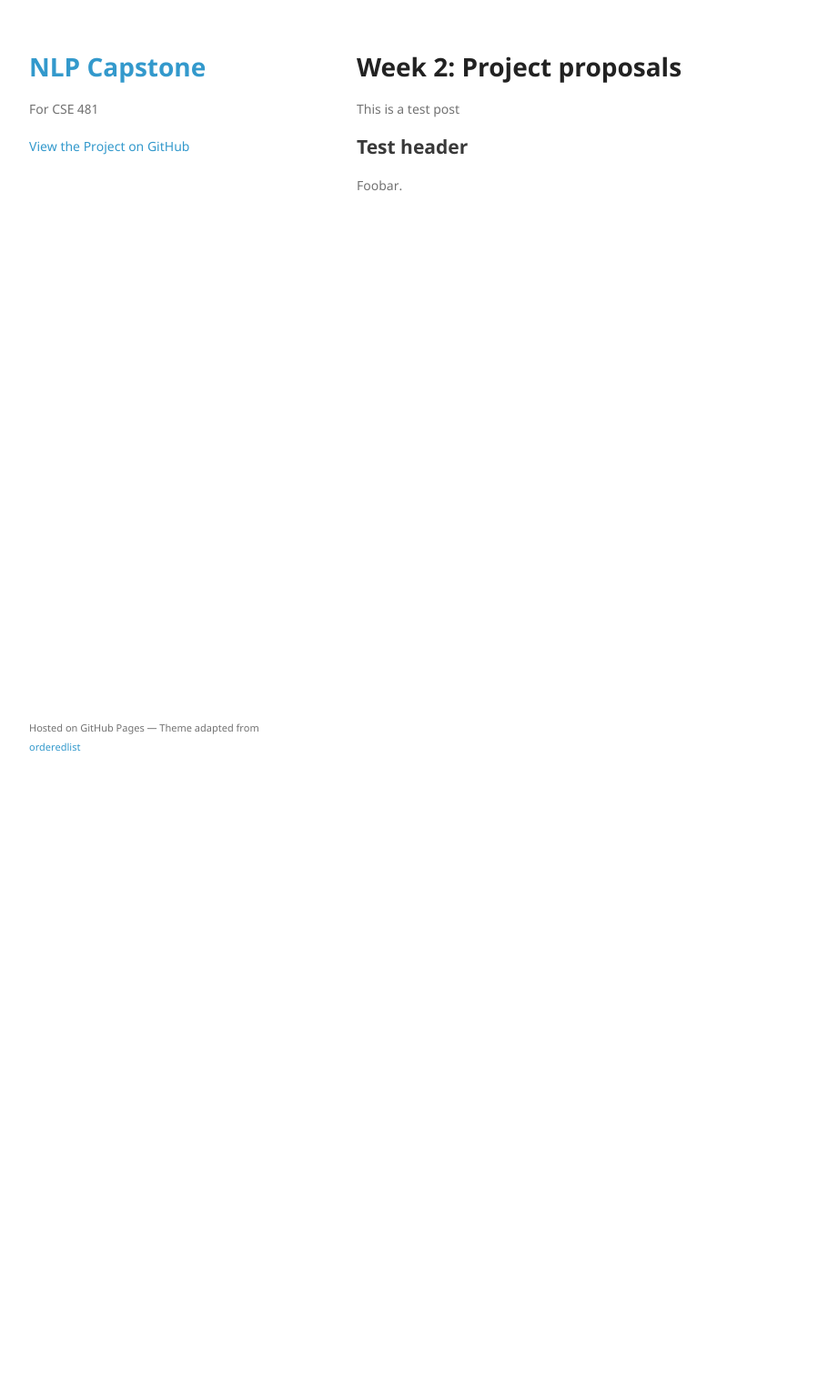
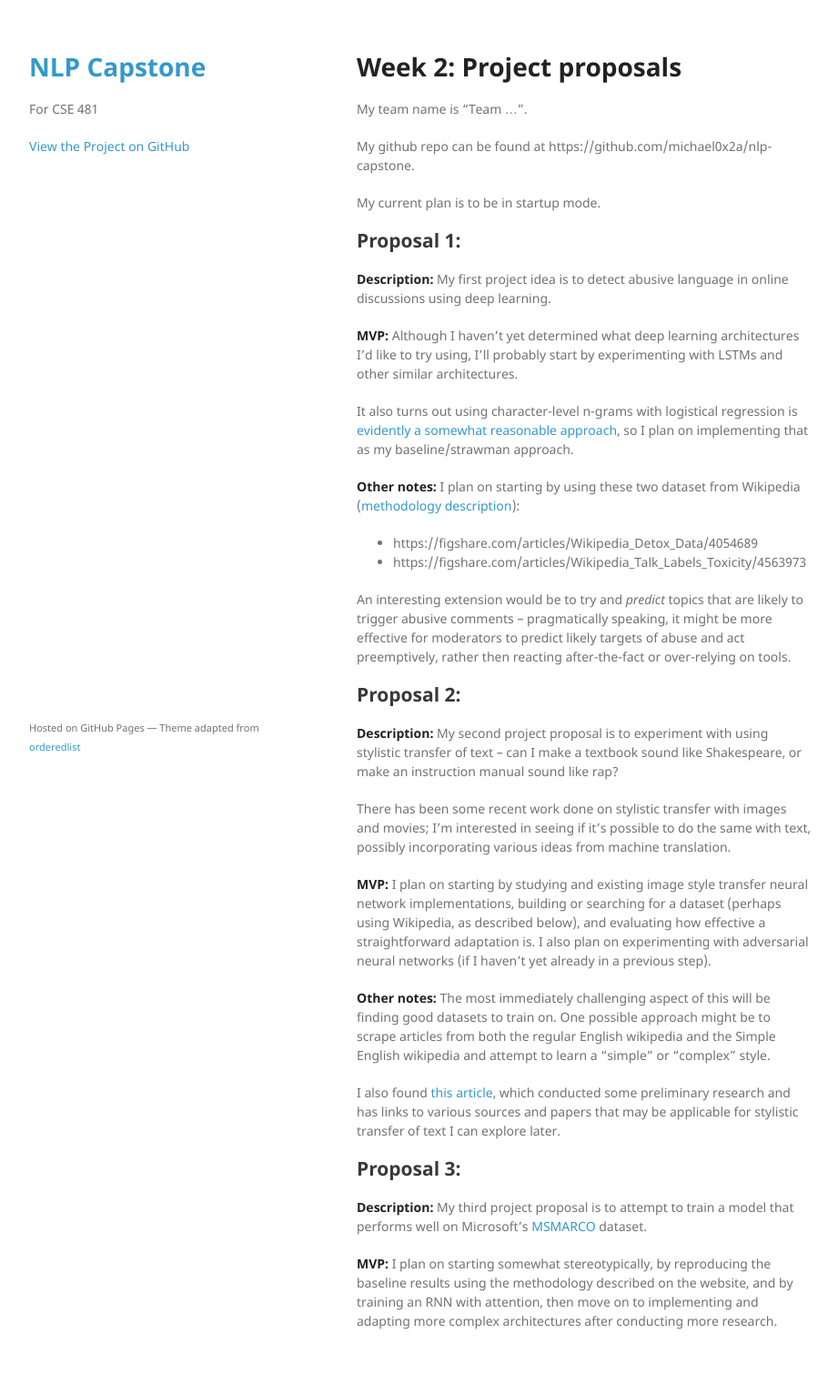
Before and after one commit to Michael0x2a/nlp-capstone, a Jekyll site: the page built from docs/_posts/2017-04-04-week-2.md, in a window 1280 px wide. Shown: the whole page at 91% size, without its empty margins (178-1099 px from the left). Built offline with Jekyll 4.4.1, drawn with Linux system fonts in a browser that asks for light colours; comment, search, counter and statistics services are not loaded; before the commit the page ends 900 px from its top, so only the background shows below that.

Commit message:
Add project proposal

```diff
--- a/docs/_posts/2017-04-04-week-2.md
+++ b/docs/_posts/2017-04-04-week-2.md
@@ -3,8 +3,76 @@ layout: blog
 title: "Week 2: Project proposals"
 ---
 
-This is a test post
+My team name is "Team ...".
 
-## Test header
+My github repo can be found at https://github.com/michael0x2a/nlp-capstone.
 
-Foobar.
+My current plan is to be in startup mode.
+
+## Proposal 1:
+
+**Description:** My first project idea is to detect abusive language in online
+discussions using deep learning.
+
+**MVP:** Although I haven't yet determined what deep learning architectures
+I'd like to try using, I'll probably start by experimenting with LSTMs and
+other similar architectures.
+
+It also turns out using character-level n-grams with logistical regression is
+[evidently a somewhat reasonable approach][1], so I plan on implementing that
+as my baseline/strawman approach.
+
+  [1]: http://www2016.net/proceedings/proceedings/p145.pdf
+
+**Other notes:** I plan on starting by using these two dataset from Wikipedia
+([methodology description][2]):
+
+- https://figshare.com/articles/Wikipedia_Detox_Data/4054689
+- https://figshare.com/articles/Wikipedia_Talk_Labels_Toxicity/4563973
+
+  [2]: https://arxiv.org/pdf/1610.08914.pdf
+
+An interesting extension would be to try and _predict_ topics that are likely
+to trigger abusive comments -- pragmatically speaking, it might be more
+effective for moderators to predict likely targets of abuse and act
+preemptively, rather then reacting after-the-fact or over-relying on tools.
+
+
+## Proposal 2:
+
+**Description:** My second project proposal is to experiment with using
+stylistic transfer of text -- can I make a textbook sound like Shakespeare, or
+make an instruction manual sound like rap?
+
+There has been some recent work done on stylistic transfer with images and
+movies; I'm interested in seeing if it's possible to do the same with text,
+possibly incorporating various ideas from machine translation.
+
+**MVP:** I plan on starting by studying and existing image style transfer
+neural network implementations, building or searching for a dataset
+(perhaps using Wikipedia, as described below), and evaluating how effective
+a straightforward adaptation is. I also plan on experimenting with
+adversarial neural networks (if I haven't yet already in a previous step).
+
+**Other notes:** The most immediately challenging aspect of this will be
+finding good datasets to train on. One possible approach might be to scrape
+articles from both the regular English wikipedia and the Simple English
+wikipedia and attempt to learn a "simple" or "complex" style.
+
+I also found [this article][3], which conducted some preliminary research and
+has links to various sources and papers that may be applicable for stylistic
+transfer of text I can explore later.
+
+  [3]: https://aclweb.org/anthology/W/W16/W16-6010.pdf
+
+## Proposal 3:
+
+**Description:** My third project proposal is to attempt to train a model
+that performs well on Microsoft's [MSMARCO][4] dataset.
+
+**MVP:** I plan on starting somewhat stereotypically, by reproducing
+the baseline results using the methodology described on the website, and
+by training an RNN with attention, then move on to implementing and adapting
+more complex architectures after conducting more research.
+
+  [4]: http://www.msmarco.org
```
